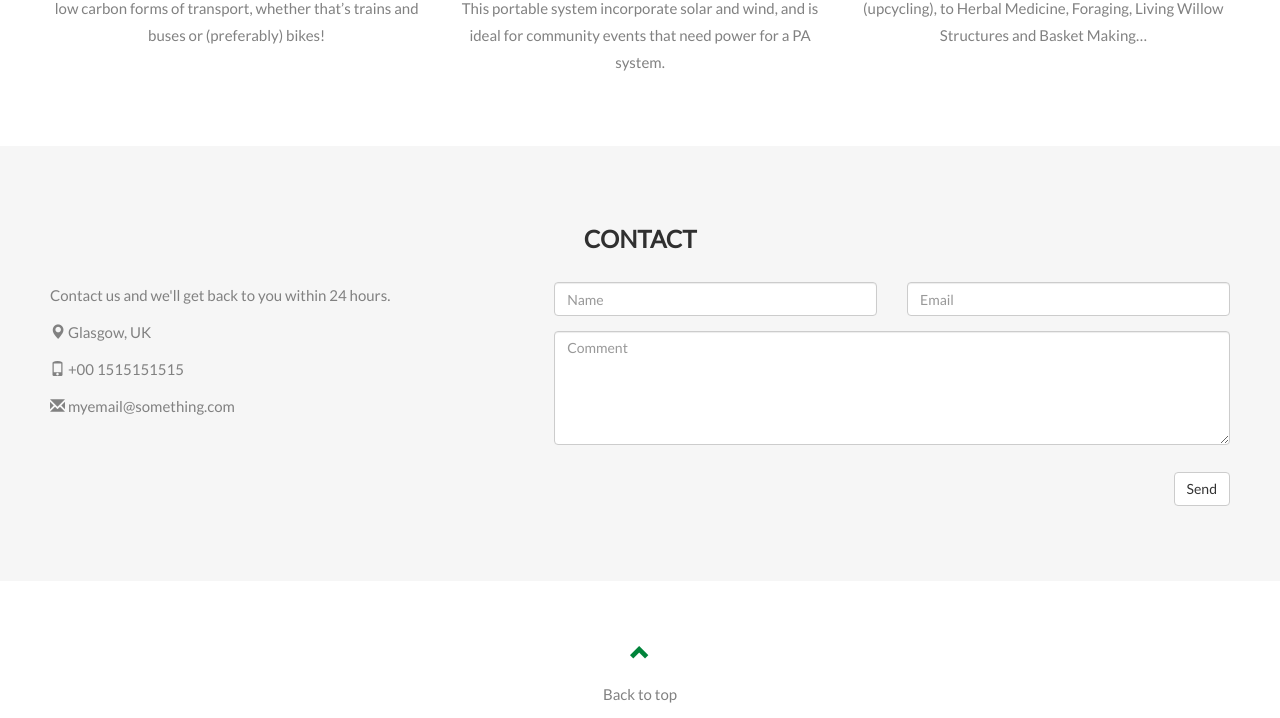
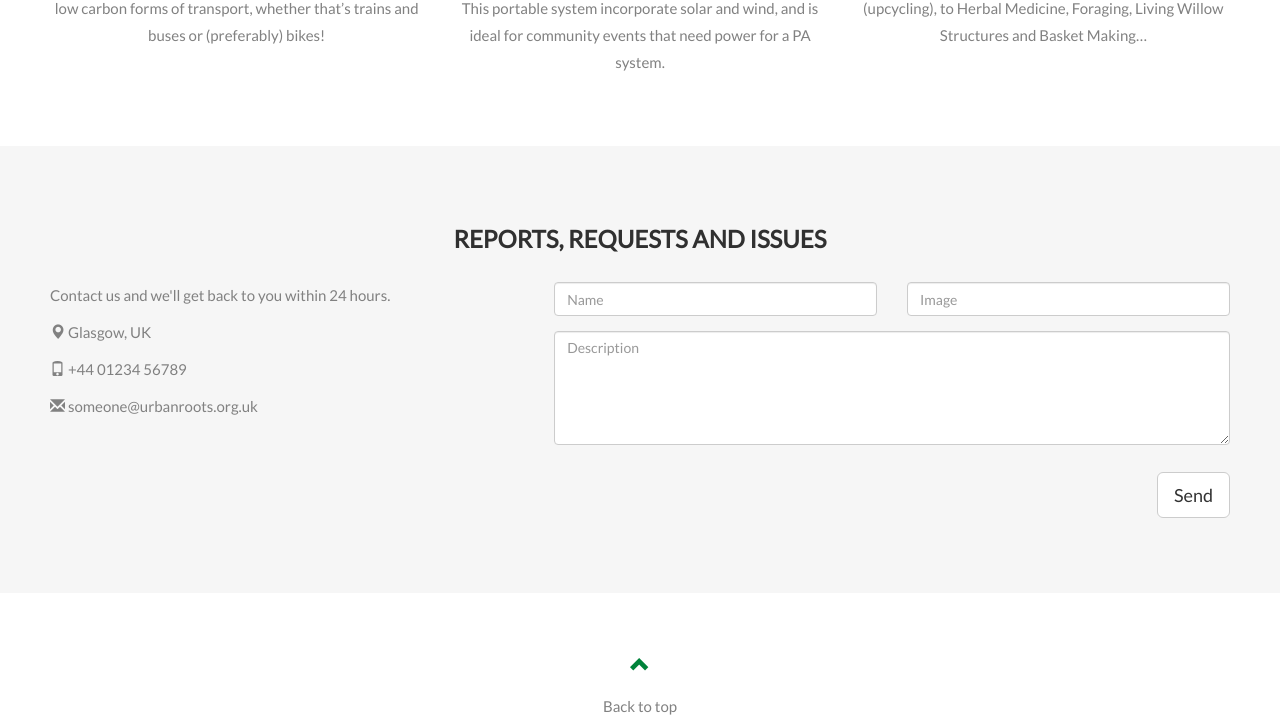
Before and after one commit to Dalimil/JPMorgan-Hackathon, a Flask app: page / in a window 1280 px wide. Shown: the part 2355-3073 px from the top of the page. Run offline with Flask 2, Linux system fonts and the light colour scheme; some libraries are stand-ins or nearby versions.

Commit message:
Change endpoints

```diff
--- a/main.py
+++ b/main.py
@@ -86,6 +86,10 @@ def register():
         session['email'] = email
     else:
         print "Error during registration"
+
+    ref = request.args.get('ref', '');
+    if(ref == 'admin'):
+        return redirect(url_for("admin"))
     return redirect(url_for("index"))
 
 @app.route('/logout')
--- a/templates/admin.html
+++ b/templates/admin.html
@@ -293,7 +293,7 @@
 
     <div class="col-sm-offset-2 col-sm-5">
     <h2>Create a new project</h2>
-      <form action="" method="POST" class="form-group">
+      <form action="/new_project" method="POST" class="form-group">
           <div class="row form-group">
           <div class="col-sm-12">
               <label for="ex1">Name</label>
--- a/templates/index.html
+++ b/templates/index.html
@@ -302,7 +302,7 @@
         <li><a href="#about">ABOUT</a></li>
         <li><a href="#register">REGISTER</a></li>
         <li><a href="#services">PROJECTS</a></li>
-        <li><a href="#contact">CONTACT</a></li>
+        <li><a href="#report">REPORT</a></li>
       </ul>
     </div>
   </div>
@@ -440,29 +440,31 @@
 
 <!-- Container (Contact Section) -->
 <div id="contact" class="container-fluid bg-grey">
-  <h2 class="text-center">CONTACT</h2>
+  <h2 class="text-center">REPORTS, REQUESTS AND ISSUES</h2>
   <div class="row">
     <div class="col-sm-5">
       <p>Contact us and we'll get back to you within 24 hours.</p>
       <p><span class="glyphicon glyphicon-map-marker"></span> Glasgow, UK</p>
-      <p><span class="glyphicon glyphicon-phone"></span> +00 1515151515</p>
-      <p><span class="glyphicon glyphicon-envelope"></span> myemail@something.com</p>
+      <p><span class="glyphicon glyphicon-phone"></span> +44 01234 56789</p>
+      <p><span class="glyphicon glyphicon-envelope"></span> someone@urbanroots.org.uk</p>
     </div>
     <div class="col-sm-7 slideanim">
       <div class="row">
+        <form action="/report" method="POST">
         <div class="col-sm-6 form-group">
           <input class="form-control" id="name" name="name" placeholder="Name" type="text" required>
         </div>
         <div class="col-sm-6 form-group">
-          <input class="form-control" id="email" name="email" placeholder="Email" type="email" required>
+          <input class="form-control" id="file" name="image" placeholder="Image" type="email" required>
         </div>
       </div>
-      <textarea class="form-control" id="comments" name="comments" placeholder="Comment" rows="5"></textarea><br>
+      <textarea class="form-control" id="comments" name="description" placeholder="Description" rows="5"></textarea><br>
       <div class="row">
         <div class="col-sm-12 form-group">
-          <button class="btn btn-default pull-right" type="submit">Send</button>
+          <button class="btn btn-default btn-lg pull-right" type="submit">Send</button>
         </div>
       </div>
+      </form>
     </div>
   </div>
 </div>
```
